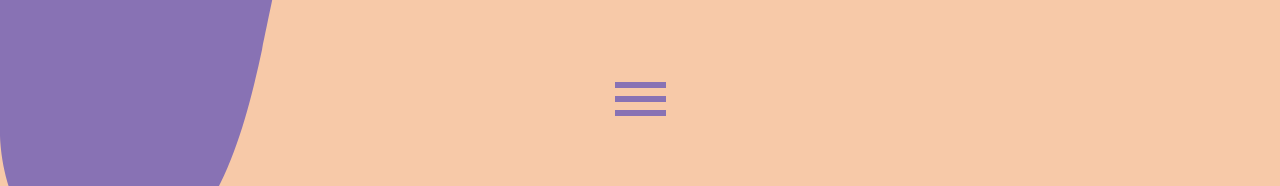
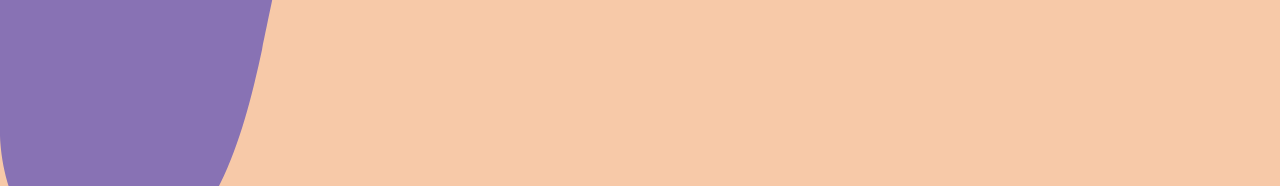
Before and after one commit to Ephillius/Ana_Madeira, a plain HTML site: page index.html in a window 1280 px wide. Shown: the part 714-900 px from the top of the page. Drawn offline with Linux system fonts and the light colour scheme.

Commit message:
Add changes

```diff
--- a/index.html
+++ b/index.html
@@ -9,14 +9,8 @@
 </head>
 <body>
 	<main>
-		<img id="top" src="images/svg/top_mae.svg">
 		<div id="home">
 			<img class="logo" src="images/svg/logo_mae_rosa.svg" alt="Ana Madeira Logo">
-			<a class="nav-mobile">
-				<span></span>
-				<span></span>
-				<span></span>
-			</a>
 		</div>
 
 		<section>
--- a/styles/styles.css
+++ b/styles/styles.css
@@ -4,9 +4,10 @@
 
 body {
 	background-color: #f7c9a8;
-/*	background-image: url(../images/svg/top_mae.svg);
-*/	background-position: top center;
+ 	background-image: url(../images/svg/top_mae.svg);
+	background-position: top center;
 	background-repeat: no-repeat;
+	background-attachment: fixed;
 }
 
 #top {
```
Also changed, not shown: 2 other files.
